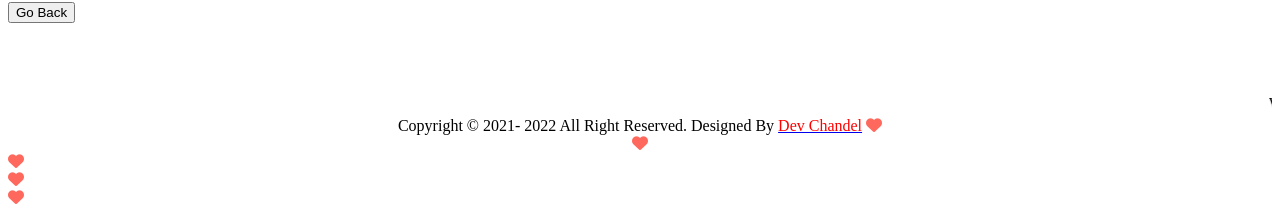
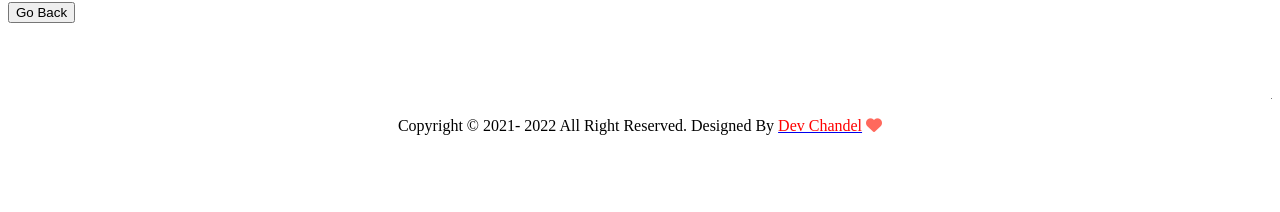
Before and after one commit to GoojDex/My-Obfuscator, a Jekyll site: the page built from README.md, in a window 1280 px wide. Shown: the part 1167-1379 px from the top of the page. Built offline with Jekyll 4.4.1, drawn with Linux system fonts in a browser that asks for light colours; nearby versions of some CDN libraries; some web fonts are replaced; our own code applies the rules of GitHub Pages for plain Markdown files; comment, search, counter and statistics services are not loaded; after the commit the page ends 1310 px from its top, so only the background shows below that.

Commit message:
Update default.html

```diff
--- a/_layouts/default.html
+++ b/_layouts/default.html
@@ -133,7 +133,7 @@
 
         <center> <div class='text-center small'>
           Copyright &#169; 2021- <script type='text/javascript'>var creditsyear = new Date();document.write(creditsyear.getFullYear());</script>
-<a expr:href='data:blog.homepageUrl'><data:blog.title/></a>  All Right Reserved.  Designed By <a href='https://devchandel-goojdex.blogspot.com/' rel='dofollow'target="_blank"><font color='red'>  Dev Chandel</font></a>   <i class='fa fa-heart' style='color:#ff695d;'/></div> </center>
+<a expr:href='data:blog.homepageUrl'><data:blog.title/></a>  All Right Reserved.  Designed By <a href='https://devchandel-goojdex.blogspot.com/' rel='dofollow'target="_blank"><font color='red'>  Dev Chandel</font></a>   <i class='fa fa-heart' style='color:#ff695d;'></i></div> </center>
 
     </footer>
   </div>
```
